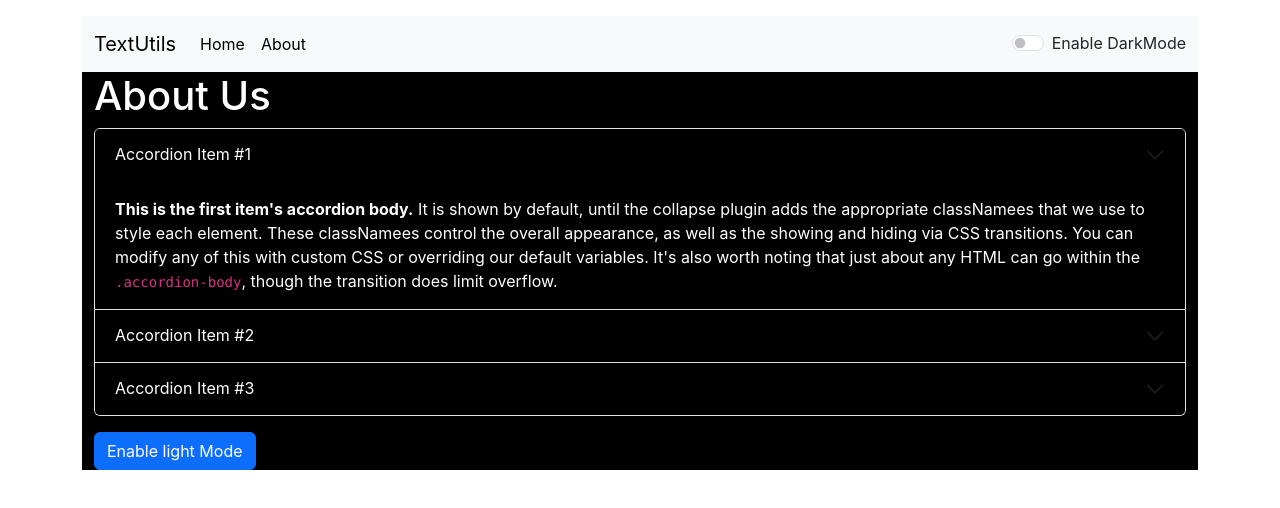
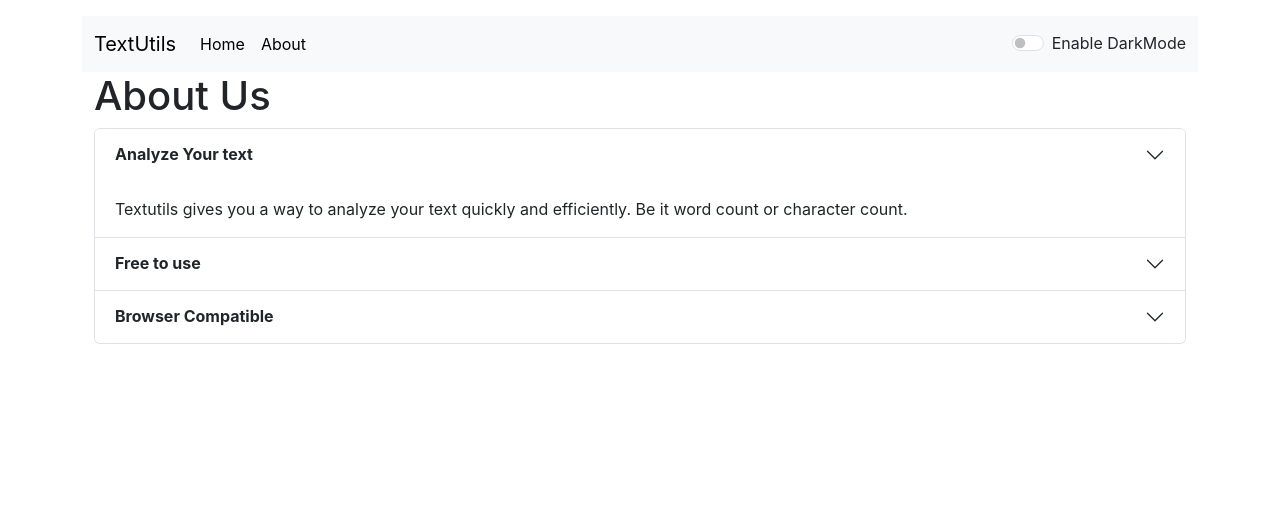
Before and after one commit to pratikdevnal/TextUtils, a React (Create React App) app: page /about in a window 1280 px wide. Shown: the top 508 px of the page. Built offline with nearby package versions, Linux system fonts and the light colour scheme.

Commit message:
darkmode added to /about component

```diff
--- a/src/App.js
+++ b/src/App.js
@@ -52,11 +52,11 @@ function App() {
 
 <div className="container my-3">
 <Navbar title="TextUtils"  mode={mode} toggleMode={toggleMode}/>
-<Alert alert={alert}/>
+<Alert alert={alert} />
 
 <Routes>
   <Route path="/" element={<TextForm heading="Enter the Text To Analyze" mode={mode} showAlert= {showAlert}/>}/>
-  <Route path="/about" element={<About/>}/>
+  <Route path="/about" element={<About mode={mode}/>}/>
 </Routes>
 </div>
 </BrowserRouter>
--- a/src/components/About.js
+++ b/src/components/About.js
@@ -1,81 +1,48 @@
-import React, { useState } from 'react'
 
-export default function About() {
- const [myStyle, SetMyStyle] = useState({
-  color: 'white',
-  backgroundColor: 'black'
-})
-const [btntext , setbtntext] = useState("light")
-const toggleStyle = () =>
-{
 
-  if(myStyle.color === 'white')
-  {
-    setbtntext('Dark')
-    SetMyStyle(
-      {
-        color: 'black',
-        backgroundColor: 'white'
-      }
-    )
-  }
-  else
-  {
-    setbtntext('light')
-    SetMyStyle(
-      {
-        color: 'white',
-        backgroundColor: 'black',
-        border: '1px solid white'
-      }
-    )
-  }
-}
+export default function About(props) {
 
   return (
-<div className="container" style={myStyle}>
+<div className={`container text-${props.mode==='dark'?'light':'dark'}`} style={{backgroundColor: props.mode === 'light'?'white':'#042743'}}>
 <h1>About Us</h1>
 <div className="accordion" id="accordionExample">
-<div className="accordion-item" style={myStyle}>
+<div className={`accordion-item text-${props.mode==='dark'?'light':'dark'}`} style={{backgroundColor: props.mode === 'light'?'white':'#042743'}}>
 <h2 className="accordion-header" id="headingOne">
-<button className="accordion-button collapsed" style={myStyle} type="button" data-bs-toggle="collapse" data-bs-target="#collapseOne" aria-expanded="true" aria-controls="collapseOne">
-Accordion Item #1
+<button className={`accordion-button collapsed text-${props.mode==='dark'?'light':'dark'}`} style={{backgroundColor: props.mode === 'light'?'white':'#042743'}} type="button" data-bs-toggle="collapse" data-bs-target="#collapseOne" aria-expanded="true" aria-controls="collapseOne">
+<strong>Analyze Your text </strong>
 </button>
 </h2>
 <div id="collapseOne" className="accordion-collapse collapse show" aria-labelledby="headingOne" data-bs-parent="#accordionExample">
-<div className="accordion-body" style={myStyle}>
-<strong>This is the first item's accordion body.</strong> It is shown by default, until the collapse plugin adds the appropriate classNamees that we use to style each element. These classNamees control the overall appearance, as well as the showing and hiding via CSS transitions. You can modify any of this with custom CSS or overriding our default variables. It's also worth noting that just about any HTML can go within the <code>.accordion-body</code>, though the transition does limit overflow.
+<div className={`accordion-body text-${props.mode==='dark'?'light':'dark'}`} >
+Textutils gives you a way to analyze your text quickly and efficiently. Be it word count or character count.
 </div>
 </div>
 </div>
-<div className="accordion-item" style={myStyle}>
+<div className={`accordion-item text-${props.mode==='dark'?'light':'dark'}`} style={{backgroundColor: props.mode === 'light'?'white':'#042743'}}>
 <h2 className="accordion-header" id="headingTwo">
-<button className="accordion-button collapsed" style={myStyle} type="button" data-bs-toggle="collapse" data-bs-target="#collapseTwo" aria-expanded="false" aria-controls="collapseTwo">
-Accordion Item #2
+<button className={`accordion-button collapsed text-${props.mode==='dark'?'light':'dark'}`} style={{backgroundColor: props.mode === 'light'?'white':'#042743'}} type="button" data-bs-toggle="collapse" data-bs-target="#collapseTwo" aria-expanded="false" aria-controls="collapseTwo">
+<strong>Free to use </strong>
 </button>
 </h2>
 <div id="collapseTwo" className="accordion-collapse collapse" aria-labelledby="headingTwo" data-bs-parent="#accordionExample">
-<div className="accordion-body" style={myStyle} >
-<strong>This is the second item's accordion body.</strong> It is hidden by default, until the collapse plugin adds the appropriate classNamees that we use to style each element. These classNamees control the overall appearance, as well as the showing and hiding via CSS transitions. You can modify any of this with custom CSS or overriding our default variables. It's also worth noting that just about any HTML can go within the <code>.accordion-body</code>, though the transition does limit overflow.
+<div className={`accordion-body text-${props.mode==='dark'?'light':'dark'}`} >
+TextUtils is a free character counter tool that provides instant character count & word count statistics for a given text. TextUtils reports the number of words and characters. Thus it is suitable for writing text with word/ character limit.
 </div>
 </div>
 </div>
-<div className="accordion-item" style={myStyle}>
+<div className={`accordion-item text-${props.mode==='dark'?'light':'dark'}`} style={{backgroundColor: props.mode === 'light'?'white':'#042743'}}>
 <h2 className="accordion-header" id="headingThree">
-<button className="accordion-button collapsed" style={myStyle} type="button" data-bs-toggle="collapse" data-bs-target="#collapseThree" aria-expanded="false" aria-controls="collapseThree">
-Accordion Item #3
+<button className={`accordion-button collapsed text-${props.mode==='dark'?'light':'dark'}`} style={{backgroundColor: props.mode === 'light'?'white':'#042743'}} type="button" data-bs-toggle="collapse" data-bs-target="#collapseThree" aria-expanded="false" aria-controls="collapseThree">
+<strong>Browser Compatible </strong>
 </button>
 </h2>
 <div id="collapseThree" className="accordion-collapse collapse" aria-labelledby="headingThree" data-bs-parent="#accordionExample">
-<div className="accordion-body" style={myStyle}>
-<strong>This is the third item's accordion body.</strong> It is hidden by default, until the collapse plugin adds the appropriate classNamees that we use to style each element. These classNamees control the overall appearance, as well as the showing and hiding via CSS transitions. You can modify any of this with custom CSS or overriding our default variables. It's also worth noting that just about any HTML can go within the <code>.accordion-body</code>, though the transition does limit overflow.
+<div className={`accordion-body text-${props.mode==='dark'?'light':'dark'}`}>
+This word counter software works in any web browsers such as Chrome, Firefox, Internet Explorer, Safari, Opera. It suits to count characters in facebook, blog, books, excel document, pdf document, essays, etc.
 </div>
 </div>
 </div>
 </div>
-<div className="conatainer my-3">
-<button className="btn btn-primary" onClick={toggleStyle}>Enable {btntext} Mode</button>
-</div>
 </div>
   )
 }
```
